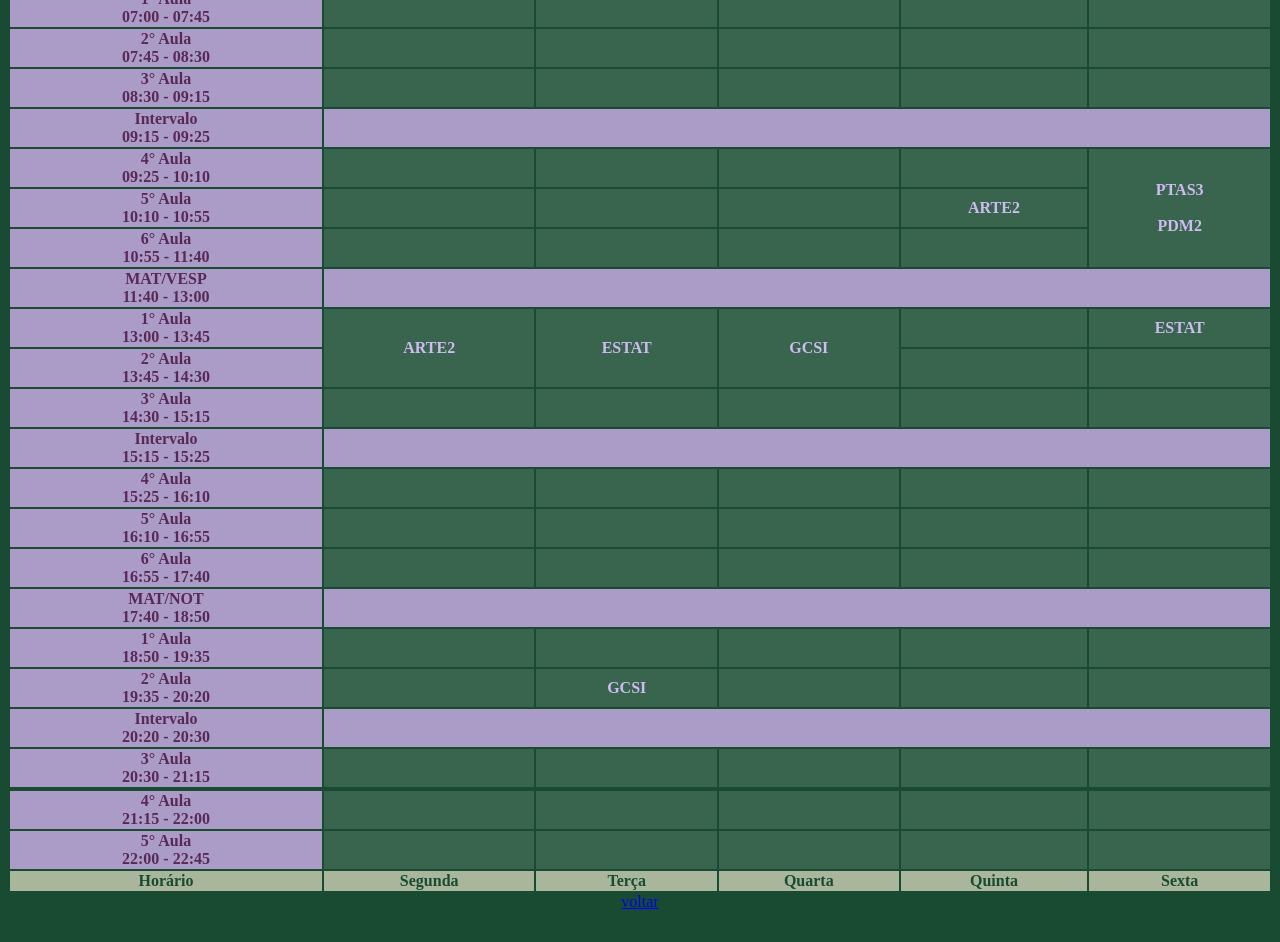
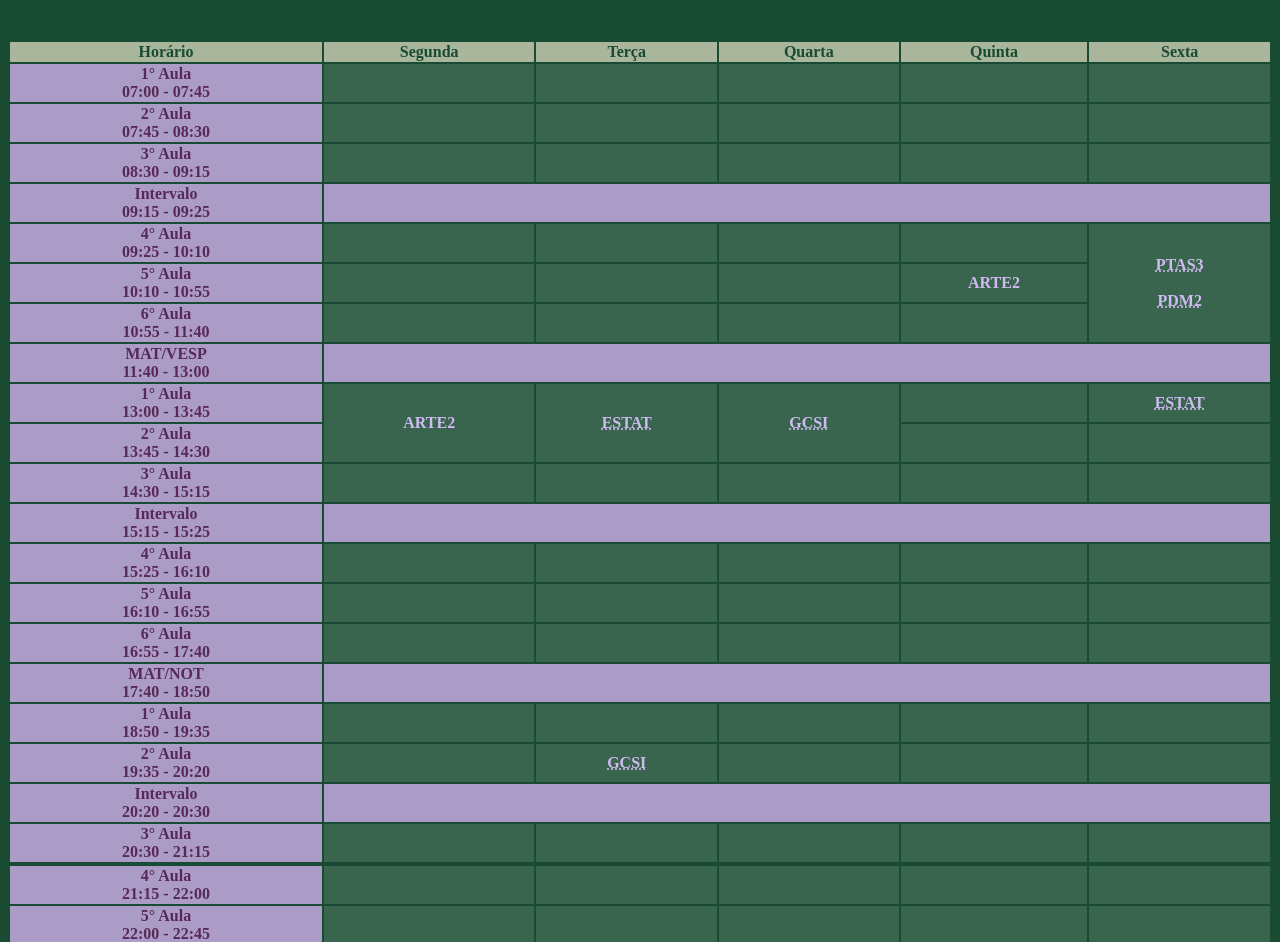
Before and after one commit to MaryaLauraRS/meus-horarios, a website: page horarioPe.html in a window 1280 px wide. Shown: the part 115-1057 px from the top of the page. Before the commit the page ends 1034 px from the top, so only its background shows below. Drawn offline with Linux system fonts and the light colour scheme.

Commit message:
Update horarioPe.html

```diff
--- a/horarioPe.html
+++ b/horarioPe.html
@@ -14,7 +14,8 @@
 
 <body class="fullscreen">
     <div class="home">
-        <h1>Horário de PE</h1>
+        <h1 class="a2" >Horário de PE</h1>
+        <br/>
         <table>
             <tr>
                 <th colspan="1" class="th1">Horário</th>
@@ -57,8 +58,8 @@
                 <th colspan="1" class="th3"></th>
                 <th colspan="1" class="th3"></th>
                 <th colspan="1" class="th3"></th>
-                <th colspan="1" rowspan="3" class="th3">PTAS3
-                    <br/><br/>  PDM2
+                <th colspan="1" rowspan="3" class="th3"> <abbr title="PROGRAMAÇÃO E TECNOLOGIAS PARA APLICAÇÕE SERVIDORES 3 OU PROGRAMAÇÃO PARA DISPOSITIVOS MÓVEIS 2"> PTAS3
+                    <br/> <br/>  PDM2 </abbr>
                 </th>
             </tr>
             <tr>
@@ -82,10 +83,10 @@
             <tr>
                 <th class="th2"> 1° Aula <br/> 13:00 - 13:45</th>
                 <th colspan="1" rowspan="2" class="th3">ARTE2</th>
-                <th colspan="1" rowspan="2" class="th3">ESTAT</th>
-                <th colspan="1" rowspan="2" class="th3">GCSI</th>
+                <th colspan="1" rowspan="2" class="th3"><abbr title="ESTATÍSTICA ">ESTAT</abbr></th>
+                <th colspan="1" rowspan="2" class="th3"><abbr title="GERÊNCIA E CONFIGURAÇÕES DE SERVIÇOS DE INTERNET">GCSI</abbr></th>
                 <th colspan="1" class="th3"></th>
-                <th colspan="1" class="th3">ESTAT</th>
+                <th colspan="1" class="th3"><abbr title="ESTATÍSTICA ">ESTAT</abbr></th>
             </tr>
             <tr>
                 <th class="th2"> 2° Aula <br/> 13:45 - 14:30</th>
@@ -143,7 +144,7 @@
         <tr>
             <th class="th2"> 2° Aula <br/> 19:35 - 20:20</th>
             <th colspan="1" class="th3"></th>
-            <th colspan="1" class="th3">GCSI</th>
+            <th colspan="1" class="th3"><abbr title="GERÊNCIA E CONFIGURAÇÕES DE SERVIÇOS DE INTERNET">GCSI</abbr></th>
             <th colspan="1" class="th3"></th>
             <th colspan="1" class="th3"></th>
             <th colspan="1" class="th3"></th>
@@ -187,7 +188,7 @@
             <th colspan="1" rowspan="1" class="th1">Sexta</th>
         </tr>
         </table>
-        <a href="./index.html">voltar</a>
+        <a href="./index.html" class="a">voltar</a>
     </div>
 
 </body>
```
